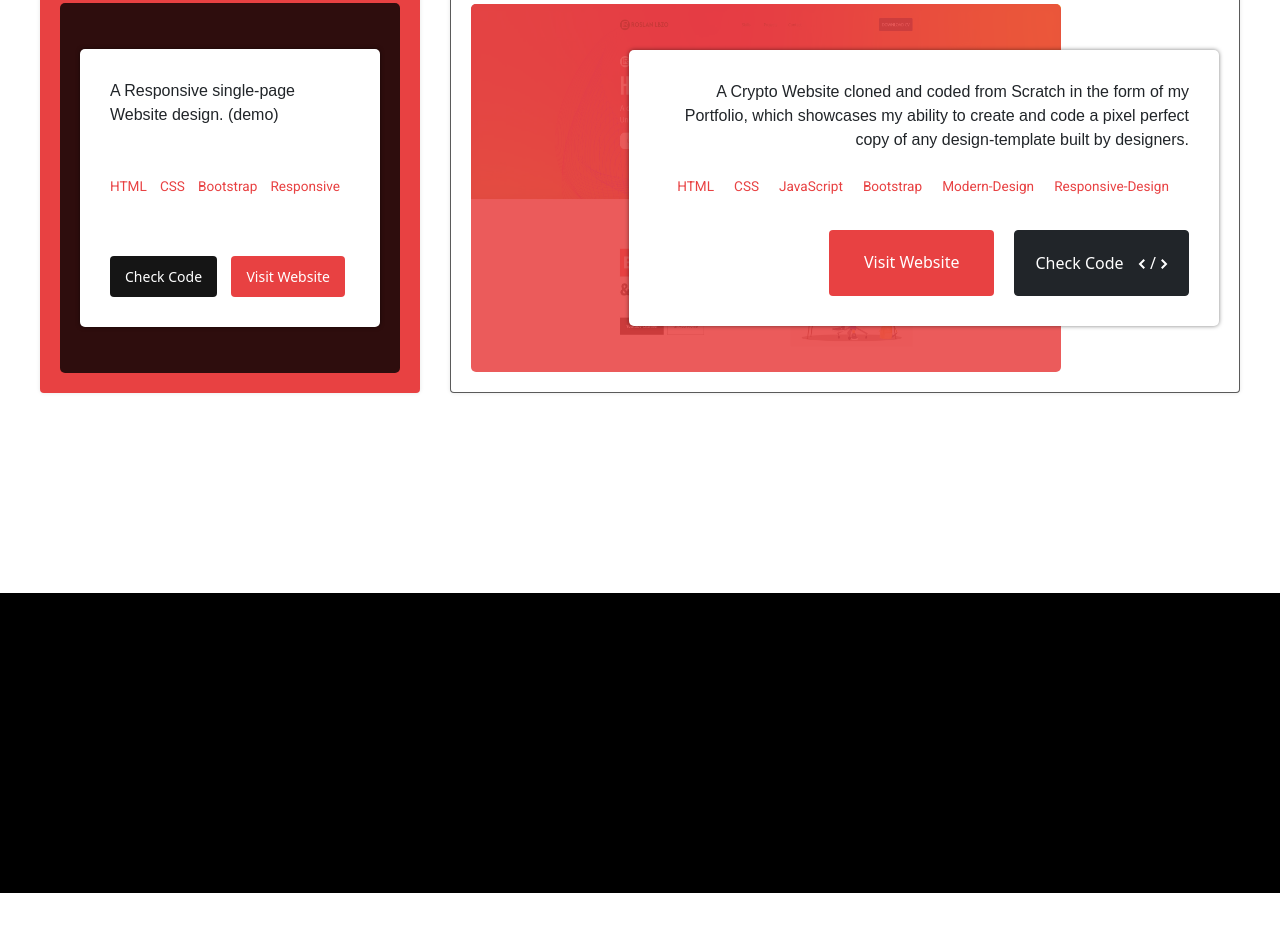
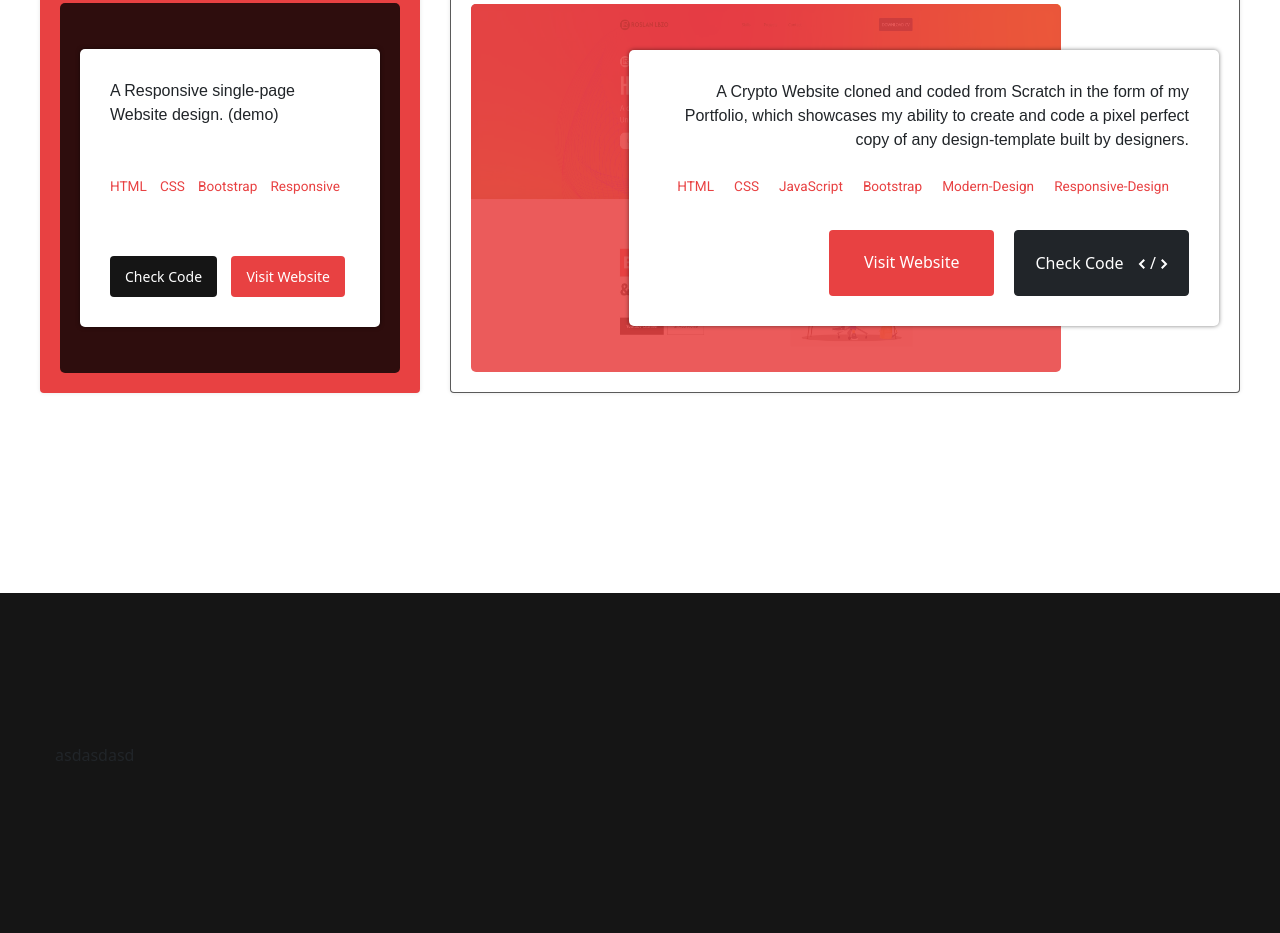
Before and after one commit to RoslanLibzo/roslan-portfolio, a website: page app.html in a window 1280 px wide. Shown: the part 3859-4792 px from the top of the page. Before the commit the page ends 4752 px from the top, so only its background shows below. Drawn offline with nearby package versions, Linux system fonts and the light colour scheme.

Commit message:
Final Tuneups. Added bottom section. Changed padding of Sections at 512px size
Finally done and ready to deploy.

```diff
--- a/app.css
+++ b/app.css
@@ -847,16 +847,19 @@
 }
 
 .fifthSection {
-background-color: pink;
-height: 300px;
+background-color: rgb(21, 21, 21);
+display: flex;
+flex-direction: column;
+justify-content: center;
+align-items: center;
 }
-
-@media (min-width: 1024px) {
-    .fifthSection {
-        background-color: rgb(0, 0, 0);
-        height: 300px;
-        }
-
+.fifthContent {
+    padding-top: 150px;
+    padding-bottom: 150px;
+    width: 100%;
+    max-width: 1230px;
+    padding-left: 30px;
+    padding-right: 30px;
 }
 @media screen and (max-width: 1194px){
     .secondheading {
@@ -937,10 +940,10 @@ height: 300px;
         padding-bottom: 150px;
     }
     .secondSection {
-        padding-top: 150px;
+        padding-top: 125px;
     }
     .content-height {
-        padding-top: 175px;
+        padding-top: 160px;
         padding-bottom: 125px;
     }
     .topbutton {
--- a/app.html
+++ b/app.html
@@ -313,7 +313,9 @@
       </div>
     </section>
     <section class="fifthSection">
-
+      <div class="fifthContent">
+        <p>asdasdasd</p>
+      </div>
     </section>
     <!-- Script for scrolling nav -->
     <script src="scroll.js"></script>
```
